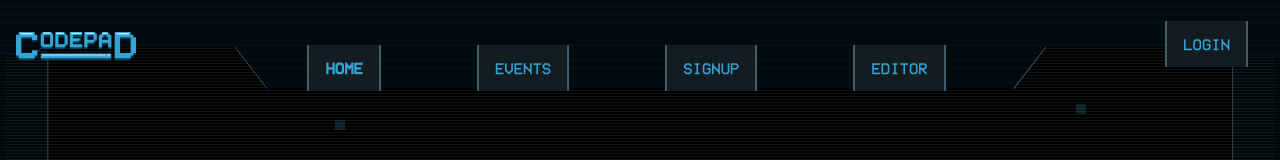
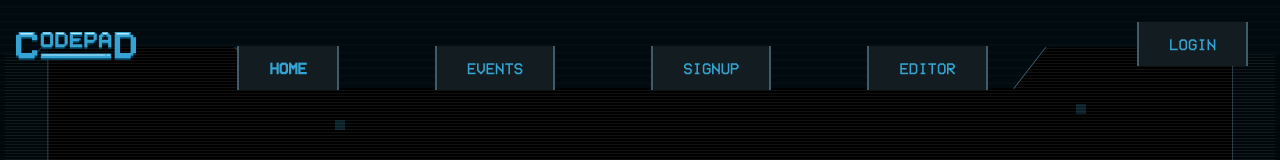
Before and after one commit to OjusWiZard/Code-Pad, a React (Create React App) app in the folder client/: page / in a window 1280 px wide. Shown: the top 160 px of the page. Built offline with nearby package versions, Linux system fonts and the light colour scheme; no server answers.

Commit message:
added the navbar

```diff
--- a/client/src/components/navbar/navbar.css
+++ b/client/src/components/navbar/navbar.css
@@ -7,7 +7,7 @@
 
 .nav-item {
   margin-top: 1rem;
-  width: 120px;
+  padding: 15px 30px !important;
   background: #131c20;
   border-right: #405c6b 2px solid;
   border-left: #405c6b 2px solid;
```
